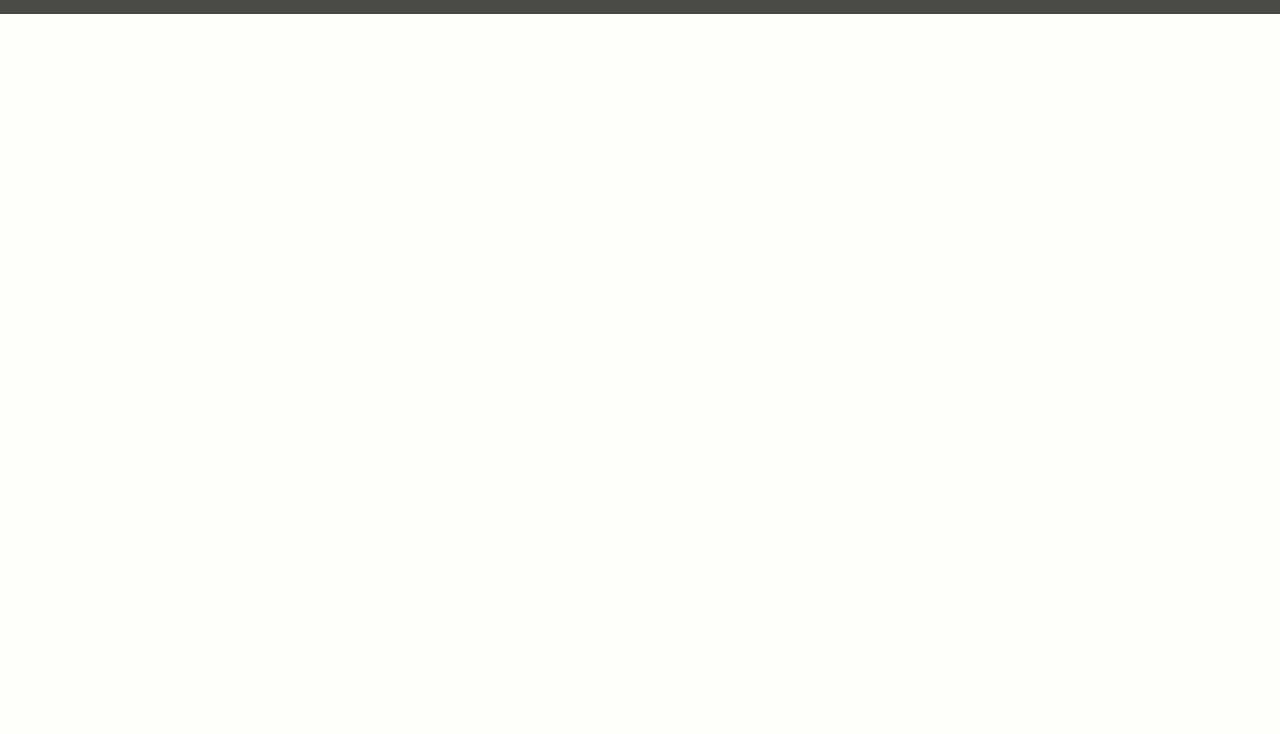
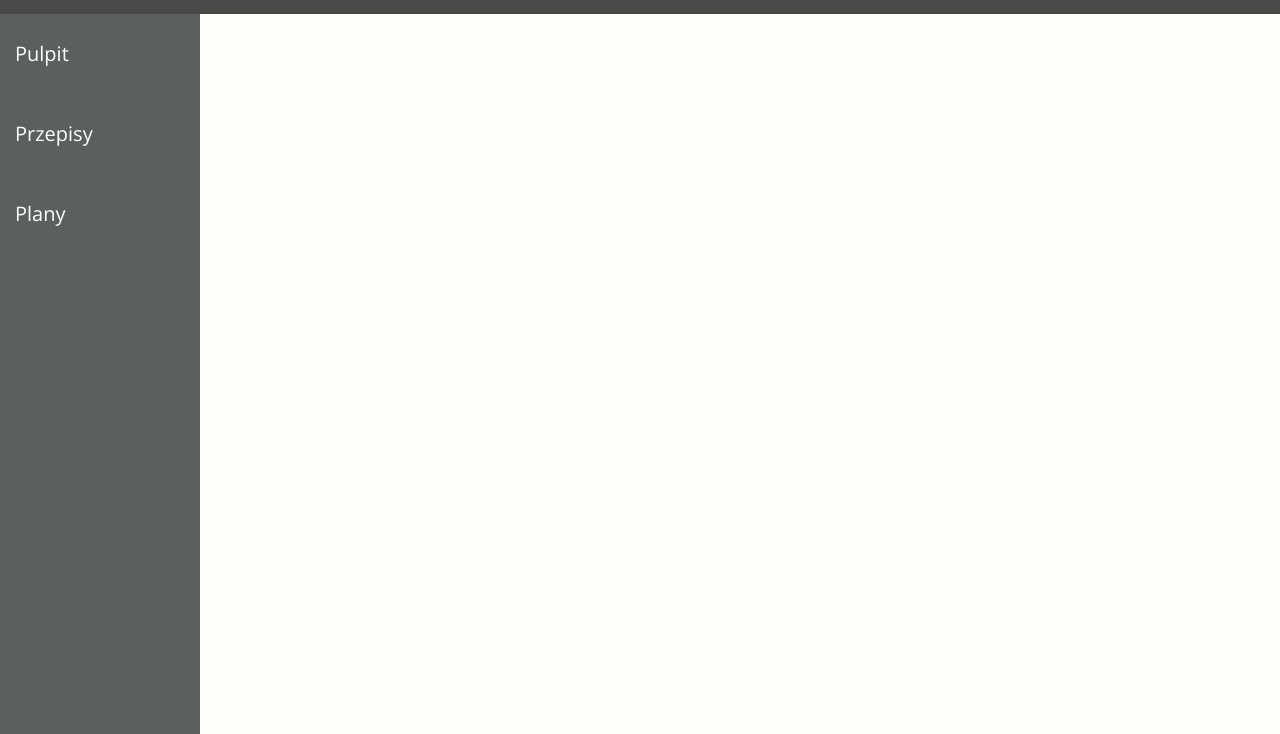
Before and after one commit to dkrzoska/ScramLab, a website: page development/app.html in a window 1280 px wide. Shown: the part 66-800 px from the top of the page. Drawn offline with nearby package versions, Linux system fonts and the light colour scheme; files that its build step writes are made by us from their sources; a web font is replaced by a local one.

Commit message:
added_main_app_view

```diff
--- a/development/scss/_mainAppView.scss
+++ b/development/scss/_mainAppView.scss
@@ -17,6 +17,12 @@
         font-size: 45px;
         padding-right: 50px;
     }
+}
+
+.side-pannel {
+    width: 200px;
+    height: calc(100vh - 80px);
+    background: $sidePanel-Navigation;
 }
 
 .side-pannel-menu {
```
